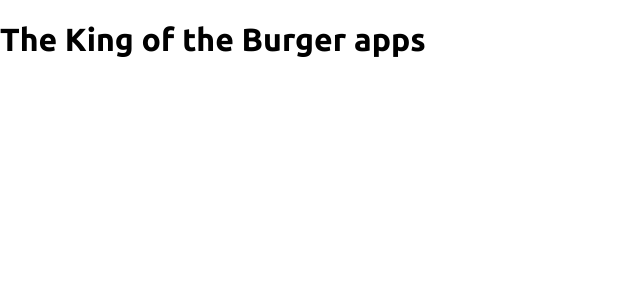
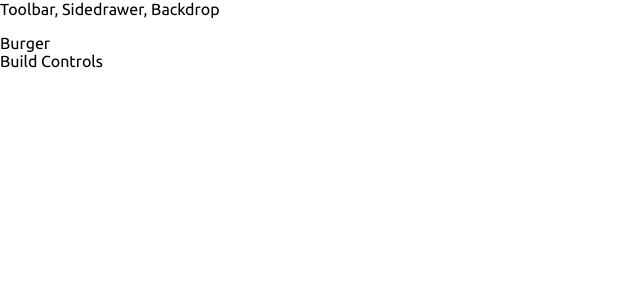
Before and after one commit to JohnPCarvalho/BurgerBuilder, a React app: page / in a window 1280 px wide. Shown: the top 300 px of the page, without its empty margins (0-640 px from the left). Built offline with nearby package versions, Linux system fonts and the light colour scheme.

Commit message:
Starting implementation of the Burger Builder Container

```diff
--- a/src/App.js
+++ b/src/App.js
@@ -1,10 +1,15 @@
 import React, { Component } from 'react';
+
+import Layout from './components/Layout/Layout';
+import BurgerBuilder from './containers/BurgerBuilder/BurgerBuilder';
 
 class App extends Component {
   render() {
     return (
       <div >
-        <h1>The King of the Burger apps</h1>
+        <Layout>
+          <BurgerBuilder />
+        </Layout>
       </div>
     );
   }
--- /dev/null
+++ b/src/components/Layout/Layout.css
@@ -0,0 +1,4 @@
+.Content {
+  margin-top: 16px;
+
+}
--- /dev/null
+++ b/src/components/Layout/Layout.js
@@ -0,0 +1,14 @@
+import React from 'react';
+import Aux from '../../hoc/Aux';
+import classes from './Layout.css';
+
+const layout = ( props ) => (
+  <Aux>
+    <div>Toolbar, Sidedrawer, Backdrop</div>
+    <main className={classes.Content}>
+      {props.children}
+    </main>
+  </Aux>
+);
+
+export default layout;
--- /dev/null
+++ b/src/containers/BurgerBuilder/BurgerBuilder.js
@@ -0,0 +1,15 @@
+import React, { Component } from 'react';
+import Aux from '../../hoc/Aux';
+
+class BurgerBuilder extends Component {
+  render () {
+    return (
+      <Aux>
+        <div>Burger</div>
+        <div>Build Controls</div>
+      </Aux>
+    );
+  }
+}
+
+export default BurgerBuilder;
--- /dev/null
+++ b/src/hoc/Aux.js
@@ -0,0 +1,3 @@
+const aux = ( props ) => props.children
+
+export default aux;
--- a/src/index.css
+++ b/src/index.css
@@ -1,5 +1,5 @@
 body {
   margin: 0;
   padding: 0;
-  font-family: 'Ubuntu';
+  font-family: 'Ubuntu', sans-serif;
 }
```
